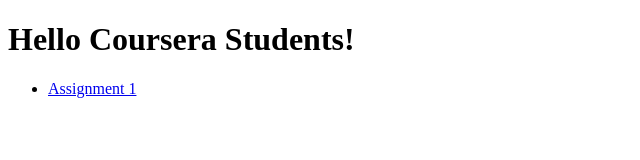
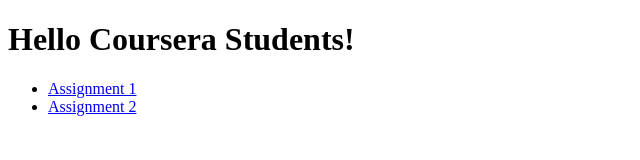
Before and after one commit to filosofisto/coursera_angularjs_assignment, a plain HTML site: page index.html in a window 1280 px wide. Shown: the whole page, without its empty margins (0-640 px from the left). Drawn offline with Linux system fonts and the light colour scheme.

Commit message:
Week 2 Work update

```diff
--- a/index.html
+++ b/index.html
@@ -8,6 +8,7 @@
     <h1>Hello Coursera Students!</h1>
     <ul>
 	<li><a href="module1-solution/index.html">Assignment 1</a></li>
+	<li><a href="module2-solution/index.html">Assignment 2</a></li>
     </ul>
   </body>
 </html>
```
